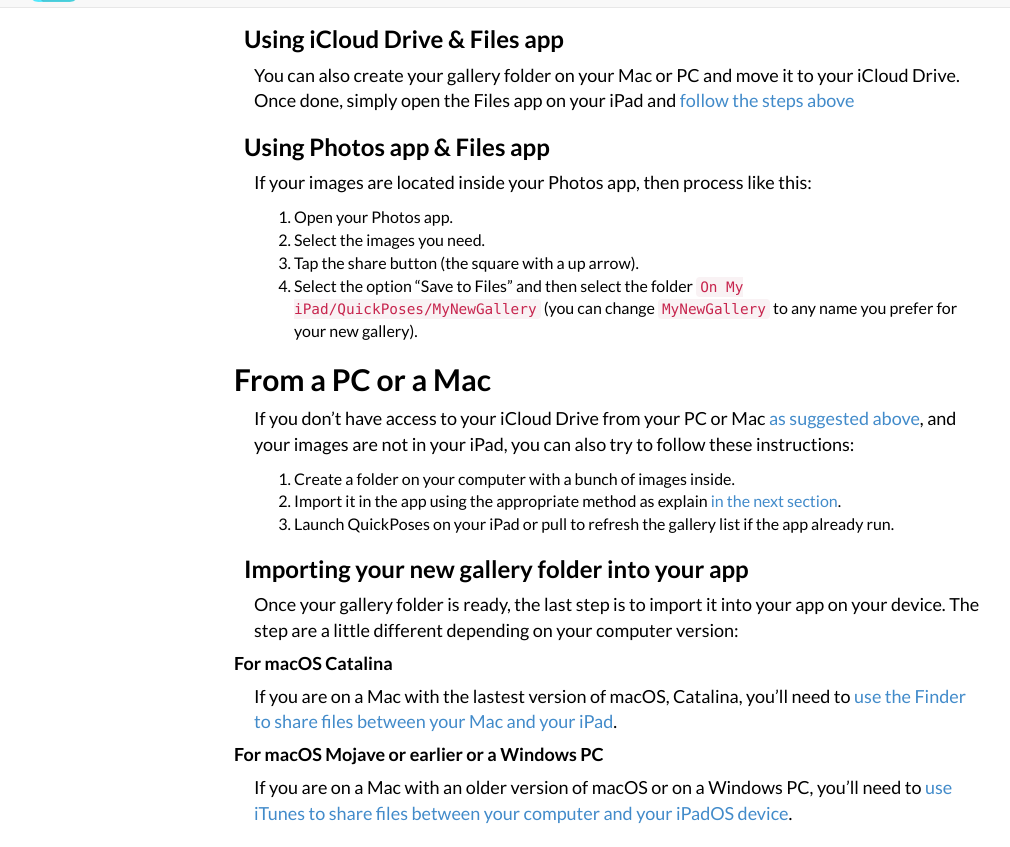
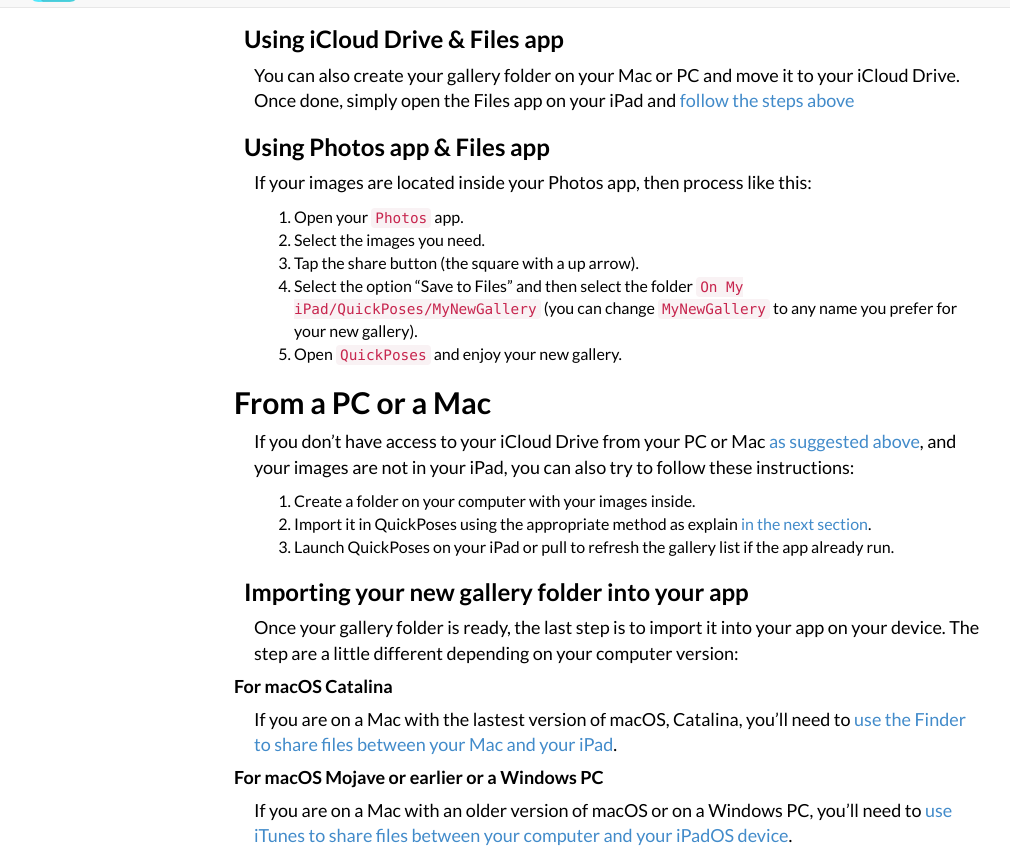
Before and after one commit to QuickPoses/quickposes.github.io, a Jekyll site: the page built from help/1_5/add_more_galleries.md, in a window 1280 px wide and 900 px high, scrolled down 1358 px, cut to the strip 53-900 px from the top of the window. Shown: the whole strip, without its empty margins (31-1041 px from the left). Built offline with Jekyll 4.4.1, drawn with Linux system fonts in a browser that asks for light colours; some of the changed text lies outside the part shown.

Commit message:
Translate add more galleries help page in French and fix some typo in English version

```diff
--- a/help/1_5/add_more_galleries.md
+++ b/help/1_5/add_more_galleries.md
@@ -9,7 +9,7 @@
 
 In this page, we'll show you how you can add more galleries to your app so you can better improve your skills.
 
-*If you are in a hurry and don't want to read all this, [**skip directly to the 2min tutorial video below**](#using-safari--files-app) to have a quick & easy way to do this*
+*If you are in a hurry and don't want to read all this, [**skip directly to the 2min tutorial video below**](#using-safari--files-app) to have a quick & easy way to do this.*
 
 ## Directly from your iPad
 
@@ -34,7 +34,7 @@
 Here is a video tutorial explaining how to download some images using Safari for iOS and then moving them into a new gallery folder in QuickPoses using the Files app:
 
 <div class="embed-responsive embed-responsive-16by9 embed-frame">
-    <iframe class="embed-responsive-item" src="https://www.youtube-nocookie.com/embed/P-JQd3k4B5A" frameborder="0" allow="accelerometer; autoplay; encrypted-media; gyroscope; picture-in-picture" allowfullscreen></iframe>
+    <iframe class="embed-responsive-item" src="https://www.youtube.com/embed/P-JQd3k4B5A" frameborder="0" allow="accelerometer; autoplay; encrypted-media; gyroscope; picture-in-picture" allowfullscreen></iframe>
 </div>
 
 ### Using iCloud Drive & Files app
@@ -45,17 +45,18 @@
 
 If your images are located inside your Photos app, then process like this:
 
-1. Open your Photos app.
+1. Open your `Photos` app.
 2. Select the images you need.
 3. Tap the share button (the square with a up arrow).
 4. Select the option "Save to Files" and then select the folder `On My iPad/QuickPoses/MyNewGallery` (you can change `MyNewGallery` to any name you prefer for your new gallery).
+5. Open `QuickPoses` and enjoy your new gallery.
 
 ## From a PC or a Mac
 
 If you don't have access to your iCloud Drive from your PC or Mac [as suggested above](#using-icloud-drive--files), and your images are not in your iPad, you can also try to follow these instructions:
 
-1. Create a folder on your computer with a bunch of images inside.
-2. Import it in the app using the appropriate method as explain [in the next section](#importing-your-new-gallery-folder-into-your-app).
+1. Create a folder on your computer with your images inside.
+2. Import it in QuickPoses using the appropriate method as explain [in the next section](#importing-your-new-gallery-folder-into-your-app).
 3. Launch QuickPoses on your iPad or pull to refresh the gallery list if the app already run.
 
 ### Importing your new gallery folder into your app
```
Also changed, not shown: other parts of help/1_5/add_more_galleries.md (+1 -1 lines), fr/help/1_5/add_more_galleries.md (added, +91 -0 lines).
